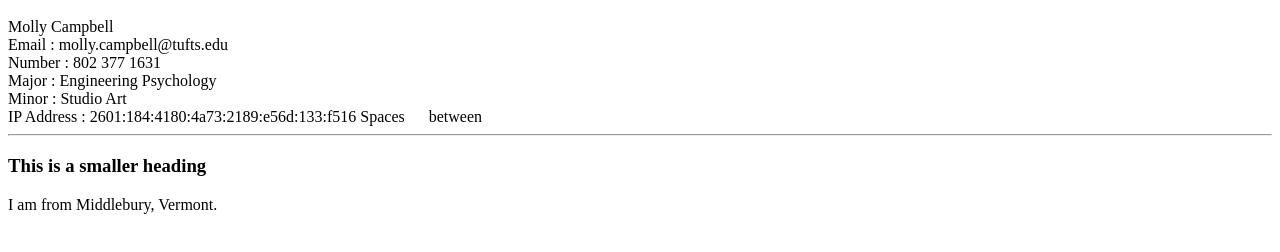
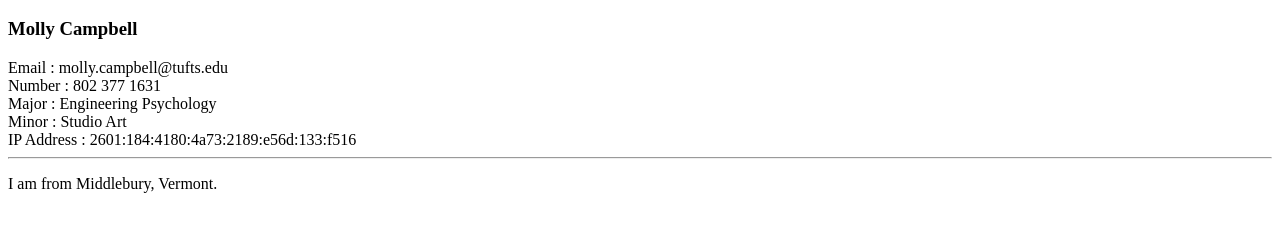
Before and after one commit to mollyallene/comp20, a plain HTML site: page index.html in a window 1280 px wide. Shown: the part 48-300 px from the top of the page. Drawn offline with Linux system fonts and the light colour scheme.

Commit message:
Update index.html

```diff
--- a/index.html
+++ b/index.html
@@ -4,15 +4,13 @@
 </head>
 <body>
   <h1>Comp20</h1>
-  Molly Campbell <br />
+  <h3>Molly Campbell</h3>
   Email : molly.campbell@tufts.edu <br />
   Number : 802 377 1631 <br />
   Major : Engineering Psychology <br />
   Minor : Studio Art <br />
-  IP Address : 2601:184:4180:4a73:2189:e56d:133:f516
-  Spaces &nbsp;&nbsp;&nbsp;&nbsp; between <br />
+  IP Address : 2601:184:4180:4a73:2189:e56d:133:f516 <br />
   <hr size='2' />
-  <h3>This is a smaller heading</h3>
   <p> I am from Middlebury, Vermont. </p>
 </body>
 </html>
```
